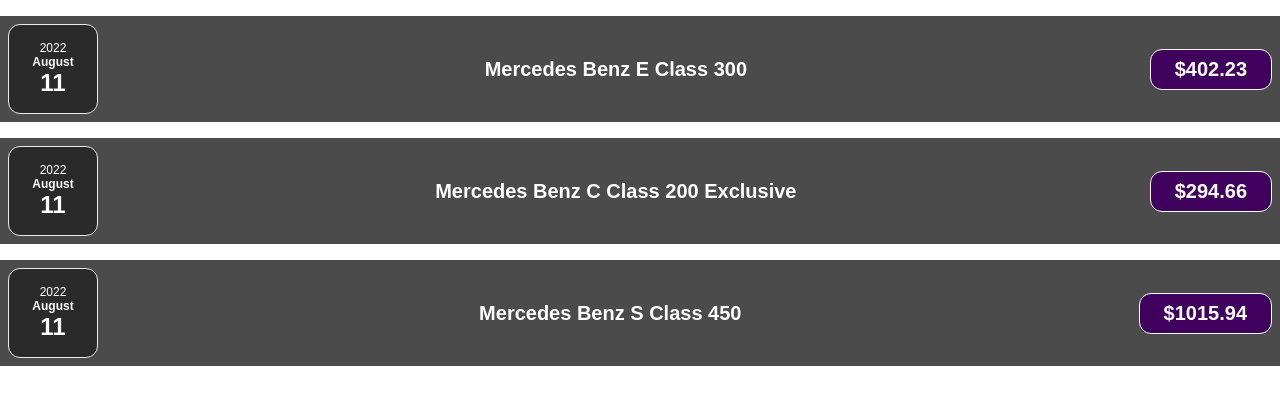
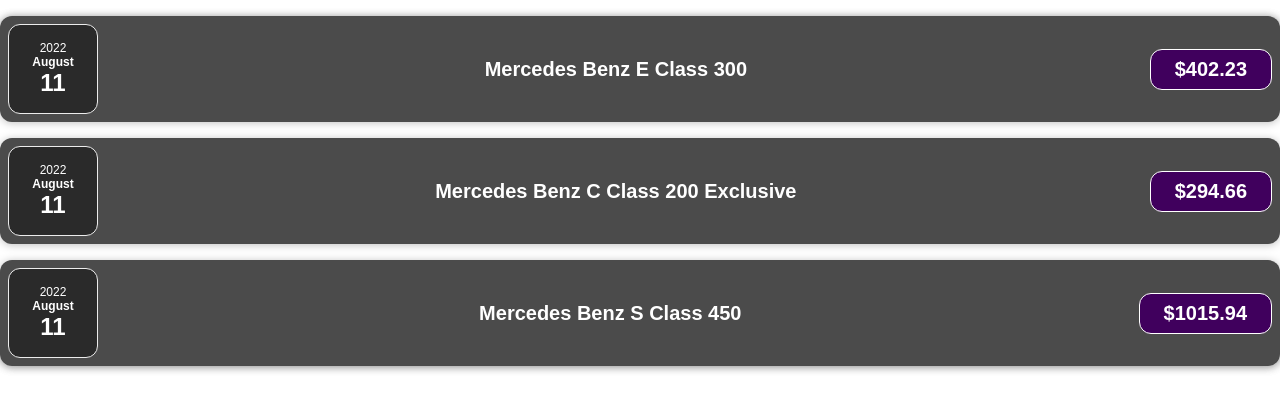
Before and after one commit to ThanhDuong287/react-complete-guide, a React (Create React App) app: page / in a window 1280 px wide. Shown: the top 410 px of the page. Built offline with nearby package versions, Linux system fonts and the light colour scheme.

Commit message:
children props

```diff
--- /dev/null
+++ b/src/components/Card.css
@@ -0,0 +1,4 @@
+.card{
+    border-radius: 12px;
+    box-shadow: 0 1px 8px rgba(0, 0 , 0 , 0.25);
+}
--- /dev/null
+++ b/src/components/Card.js
@@ -0,0 +1,8 @@
+import './Card.css';
+function Card(props) {
+    const classes = 'card ' + props.className;
+    return (
+        <div className={classes}>{props.children}</div>
+    )
+}
+export default Card;
--- a/src/components/Expense.js
+++ b/src/components/Expense.js
@@ -1,8 +1,9 @@
 import ExpenseItem from "./ExpenseItem";
-import './Expense.css'
+import './Expense.css';
+import Card from "./Card";
 function Expenses(props) {
     return (
-        <div>
+        <Card>
             <ExpenseItem
                 title={props.items[0].title}
                 amount={props.items[0].amount}
@@ -18,7 +19,7 @@
                 amount={props.items[2].amount}
                 date={props.items[2].date}
             />
-        </div>
+        </Card>
     )
 }
 export default Expenses;
--- a/src/components/ExpenseItem.js
+++ b/src/components/ExpenseItem.js
@@ -1,16 +1,17 @@
 import './ExpenseItem.css'
 import ExpenseDate from './ExpenseDate';
+import Card from './Card';
 function ExpenseItem(props) {
 
     return (
         <div>
-            <div className="expense-item">
+            <Card className="expense-item">
                 <ExpenseDate date={props.date} />
                 <div className="expense-item__description">
                     <h2>{props.title}</h2>
                     <div className="expense-item__price">${props.amount}</div>
                 </div>
-            </div>
+            </Card>
         </div>
     )
 }
```
